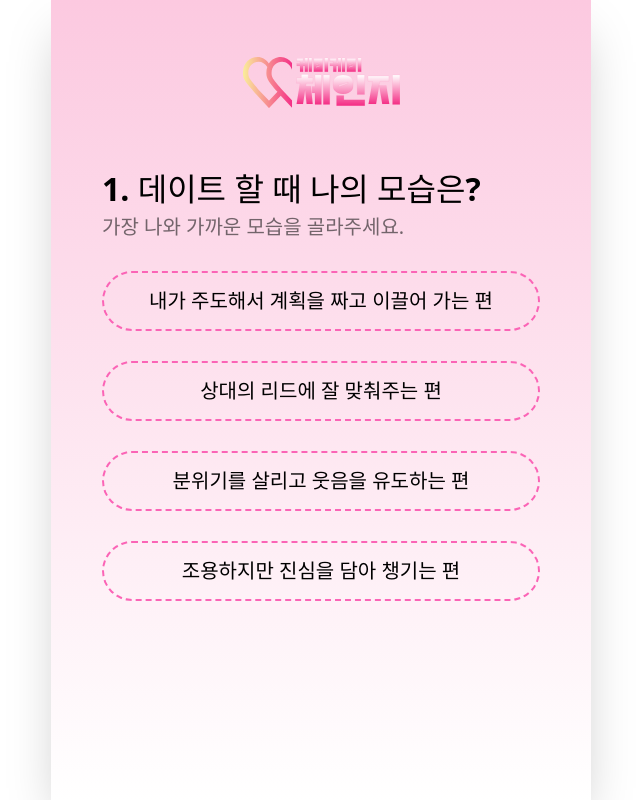
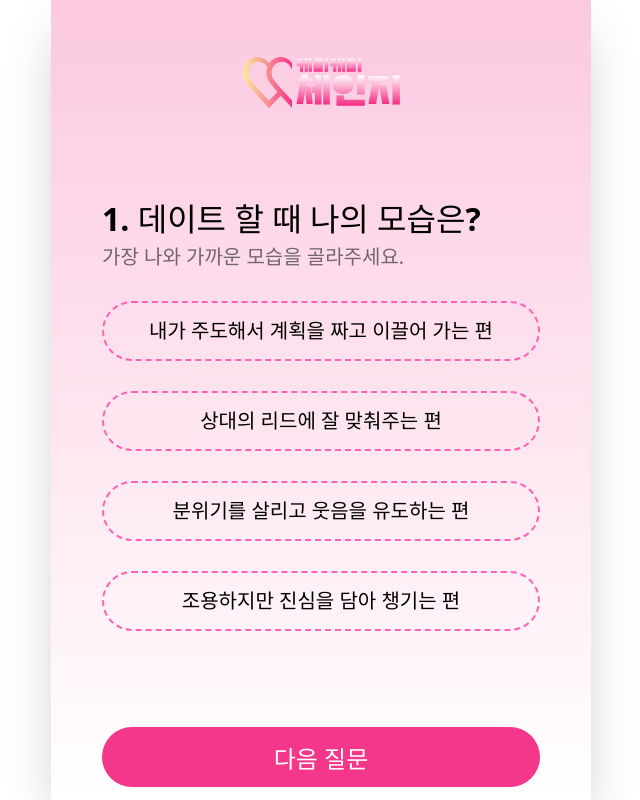
Before and after one commit to 6th-COKATHON/Team5-Client, a React (Vite) app: page / in a window 1280 px wide. Shown: the whole page, without its empty margins (319-959 px from the left). Built offline with nearby package versions, Linux system fonts and the light colour scheme; a web font is replaced by a local one.

Commit message:
feat: 테스트 페이지 구현

```diff
--- a/src/pages/TestPage.tsx
+++ b/src/pages/TestPage.tsx
@@ -1,23 +1,63 @@
+import {useState} from 'react';
 import OptionItem from '../components/OptionItem';
 import Logo from '@/assets/logo.svg?react';
+import TestButton from '../components/TestButton';
+import {steps} from '../constant';
 
 const TestPage = () => {
+  const [currentStep, setCurrentStep] = useState(0);
+  const {title, description} = steps[currentStep];
+  const step = steps[currentStep];
+
+  const handleNext = () => {
+    if (currentStep < steps.length - 1) setCurrentStep(currentStep + 1);
+  };
+  const handlePrev = () => {
+    if (currentStep > 0) {
+      setCurrentStep(currentStep - 1);
+    }
+  };
+
   return (
-    <div className='flex flex-col items-center'>
+    <div className='flex flex-col items-center gap-[30px]'>
       <Logo className='w-[157px]' />
-      <div className='flex mb-[30px] flex-col w-[438px]'>
-        <h1 className='font-semibold text-[32px]'>
-          1. 데이트 할 때 나의 모습은?
-        </h1>
+      <div className='flex flex-col w-[438px]'>
+        <h1 className='font-semibold text-[32px]'>{title}</h1>
         <span className='font-normal text-xl color text-black/60 '>
-          가장 나와 가까운 모습을 골라주세요.
+          {description}
         </span>
       </div>
       <div className='flex flex-col gap-[30px]'>
-        <OptionItem text='내가 주도해서 계획을 짜고 이끌어 가는 편' />
-        <OptionItem text='상대의 리드에 잘 맞춰주는 편' />
-        <OptionItem text='분위기를 살리고 웃음을 유도하는 편' />
-        <OptionItem text='조용하지만 진심을 담아 챙기는 편' />
+        {step.question.map((q, index) => (
+          <OptionItem key={index} text={q.text} />
+        ))}
+      </div>
+
+      <div className='w-[438px] mt-[66px]'>
+        {currentStep === 0 ? (
+          // 첫 번째 페이지
+          <TestButton text='다음 질문' variant='filled' onClick={handleNext} />
+        ) : currentStep < steps.length - 1 ? (
+          // 중간 페이지
+          <div className='flex flex-row gap-[35px]'>
+            <TestButton text='이전' variant='outlined' onClick={handlePrev} />
+            <TestButton
+              text='다음 질문'
+              variant='filled'
+              onClick={handleNext}
+            />
+          </div>
+        ) : (
+          // 마지막 페이지
+          <div className='flex flex-row gap-[35px]'>
+            <TestButton text='이전' variant='outlined' onClick={handlePrev} />
+            <TestButton
+              text='결과 보기'
+              variant='filled'
+              onClick={() => console.log('제출 클릭')}
+            />
+          </div>
+        )}
       </div>
     </div>
   );
```
